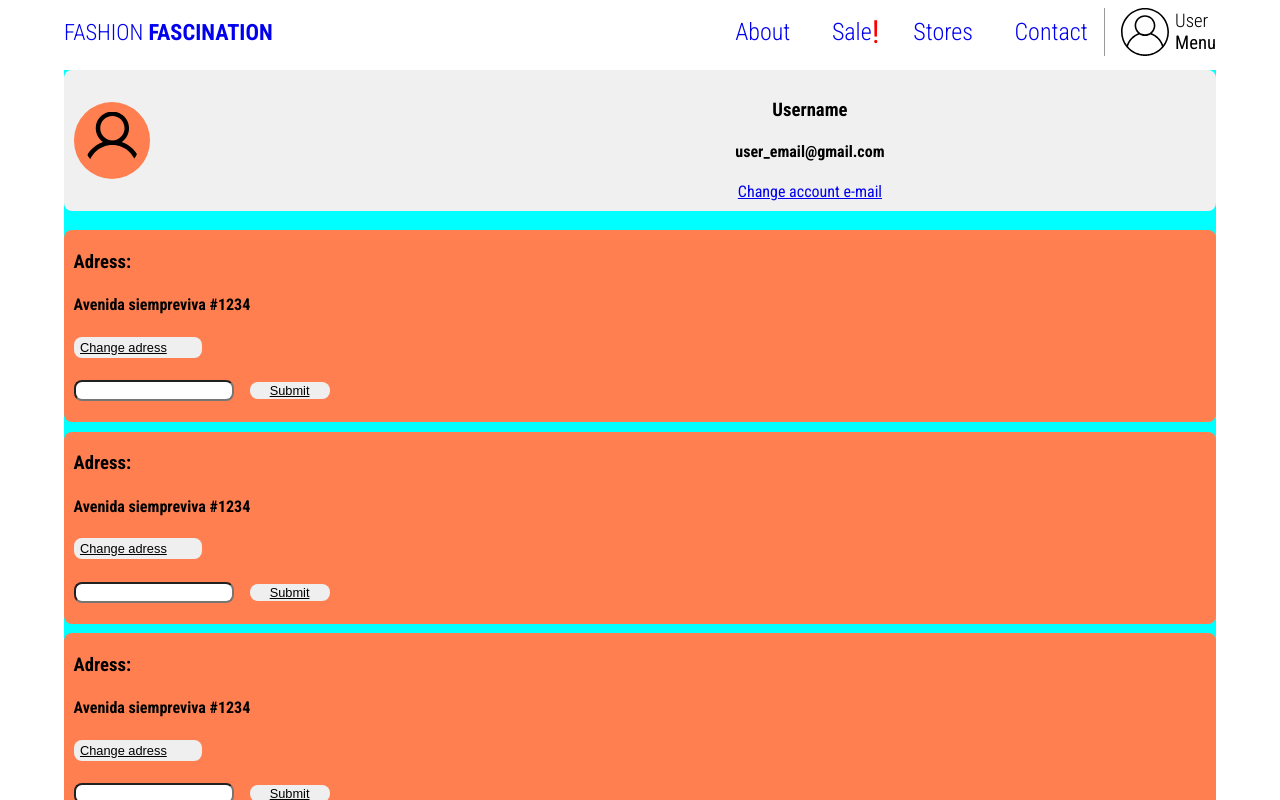
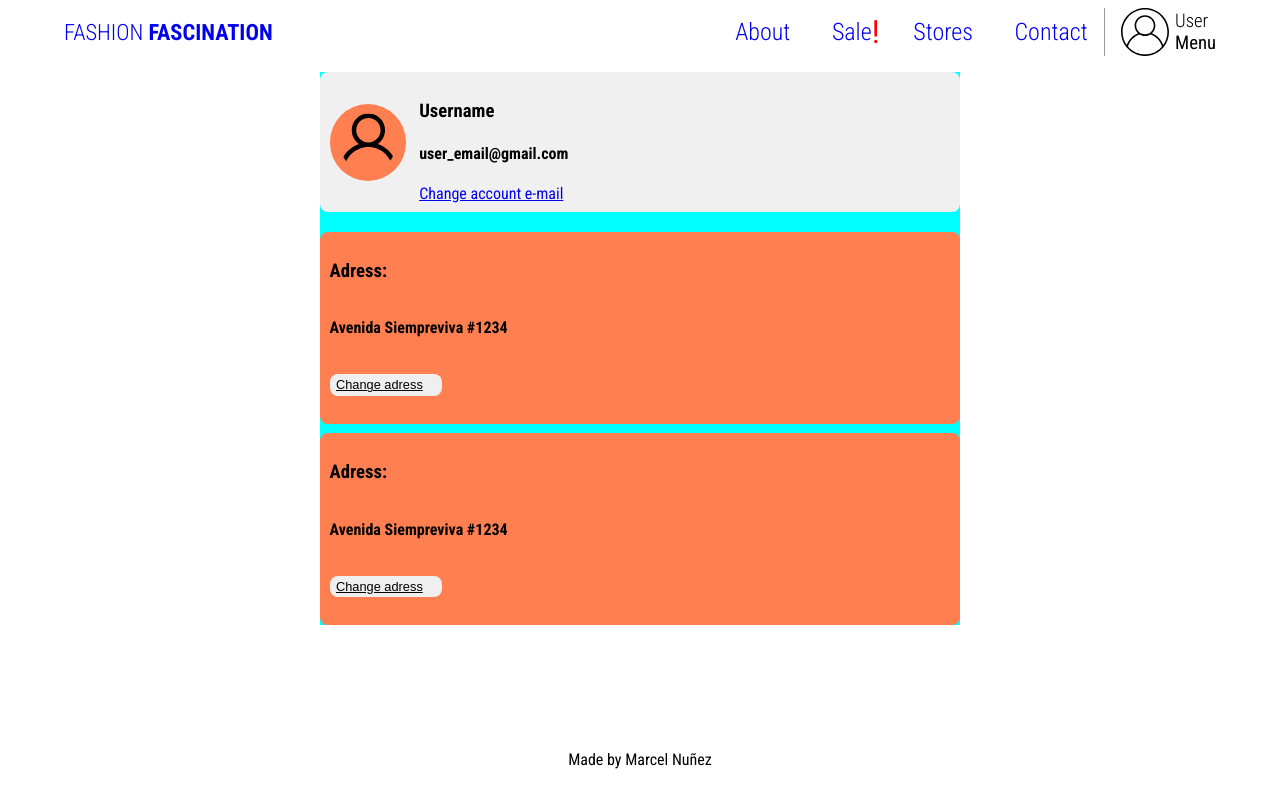
Before and after one commit to MarcelNDG/Fashion-2, a React (Create React App) app: page /profile in a window 1280 px wide. Built offline with nearby package versions, Linux system fonts and the light colour scheme.

Commit message:
Profile config layout done

```diff
--- a/src/App.css
+++ b/src/App.css
@@ -734,7 +734,7 @@ footer{
     padding: 0.6rem;
     flex-direction: row;
     align-items: center;
-    justify-content: space-between;
+    justify-content: left;
     border-radius: 8px;
     width: 100%;
     background-color: rgb(240, 240, 240);
@@ -764,8 +764,9 @@ footer{
   .avatarInfo{
     display: flex;
    width: 70%;
+   margin-left: 0.8rem;
     flex-direction: column;
-    align-items: center;
+    align-items: flex-start;
     justify-content: center;
     text-align: center;
   }
@@ -796,16 +797,22 @@ footer{
   }
 
   .profileItem button{
-    width: 8rem;
+    cursor: pointer;
+    width: 7rem;
     border: none;
     font-size: 0.8rem;
     border-radius: 8px;
     text-decoration: underline;
   }
 
-  .inputContainer button{
+  .inputContainer > button{
+    cursor: pointer;
+    text-decoration: none;
+    font-weight: bold;
+    height: 1.4rem;
     width: 5rem;
-   margin-left: 1rem;
+    margin-left: 1rem;
+    background-color:rgb(255, 220, 220)
   }
 
 /* --- MEDIA QUERIES --- */
@@ -1224,9 +1231,19 @@ footer{
   /* ---- CONTACT PAGE ----*/
 
   .cartContainer{
-    flex-direction: column;
+    flex-direction: row;
     align-items: center;
   }
+
+   /* ---- PROFILE PAGE ----*/
+
+   .profileWrap{
+    max-width: 50vw;
+  }
+
+
+
+
 }
 
 @media (min-width: 1080px){
@@ -1373,4 +1390,7 @@ footer{
     align-items: center;
   }
 
+
+
+
 }
--- a/src/Pages/Profile.js
+++ b/src/Pages/Profile.js
@@ -24,9 +24,9 @@ const Profile = () => {
                     </div>
                 </div>
                 <div className='profileformContainer'>
-                    <ProfileItem />
-                    <ProfileItem />
-                    <ProfileItem />
+                    <ProfileItem adress={'Avenida Siempreviva #1234'} />
+                    <ProfileItem adress={'Avenida Siempreviva #1234'} />
+
                 </div>
 
             </div>
--- a/src/components/ProfileItem.js
+++ b/src/components/ProfileItem.js
@@ -1,12 +1,32 @@
 import React from 'react'
+import  { useEffect } from 'react'
 
-const ProfileItem = () => {
+
+const ProfileItem = ({adress}) => {
+
+    useEffect(() => {
+    const itemBtn = document.getElementById('itemBtn')
+    const inputContainer = document.querySelector('.inputContainer')
+
+    itemBtn.addEventListener('click', () =>{
+        if (inputContainer.classList.contains('noMenu')) {
+            inputContainer.classList.remove('noMenu');
+            inputContainer.classList.add('showMenu');
+
+        }
+    })
+
+        return () => {
+
+        }
+    }, [])
+
     return (
         <div className='profileItem'>
         <h3>Adress:</h3>
-        <h4>Avenida siempreviva #1234</h4>
-        <button>Change adress</button>
-        <div className='inputContainer'>
+        <h4>{adress}</h4>
+        <button id='itemBtn'>Change adress</button>
+        <div className='inputContainer noMenu'>
             <input type='text'></input>
             <button>Submit</button>
         </div>
```
